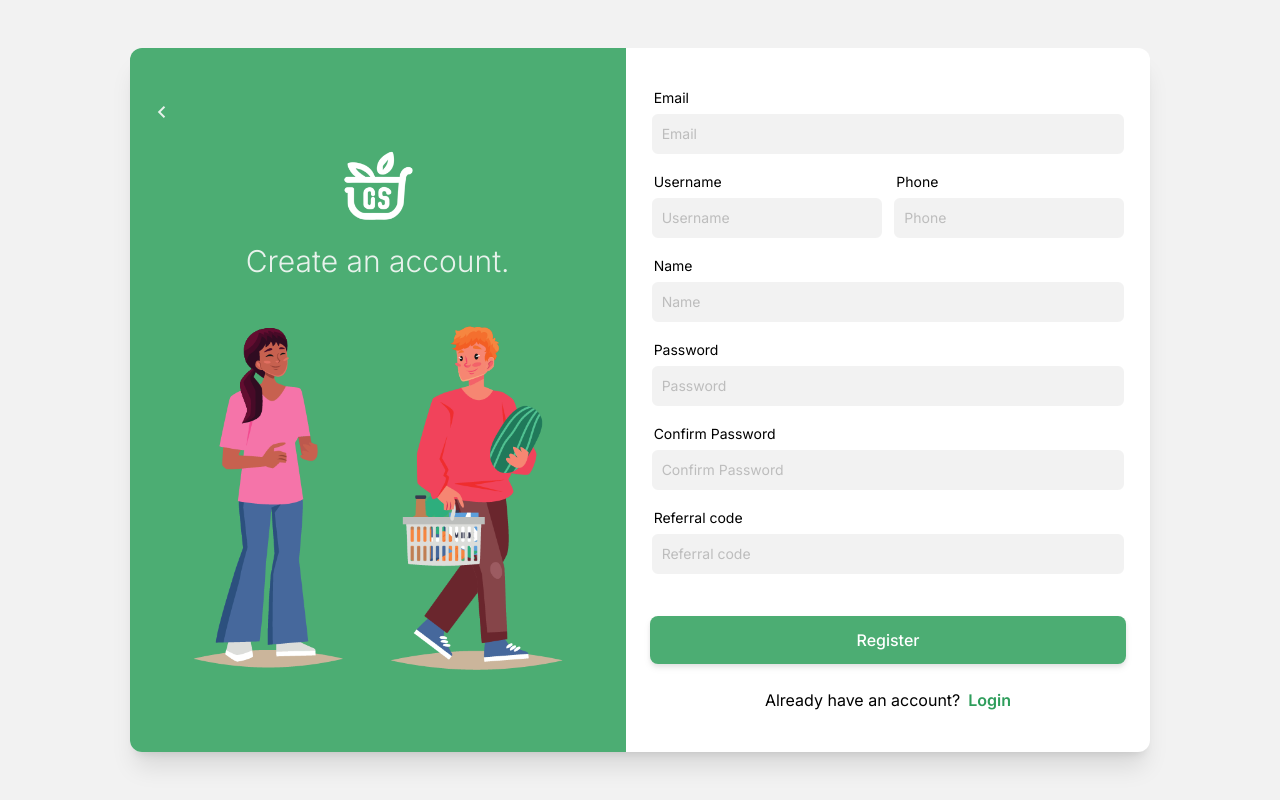
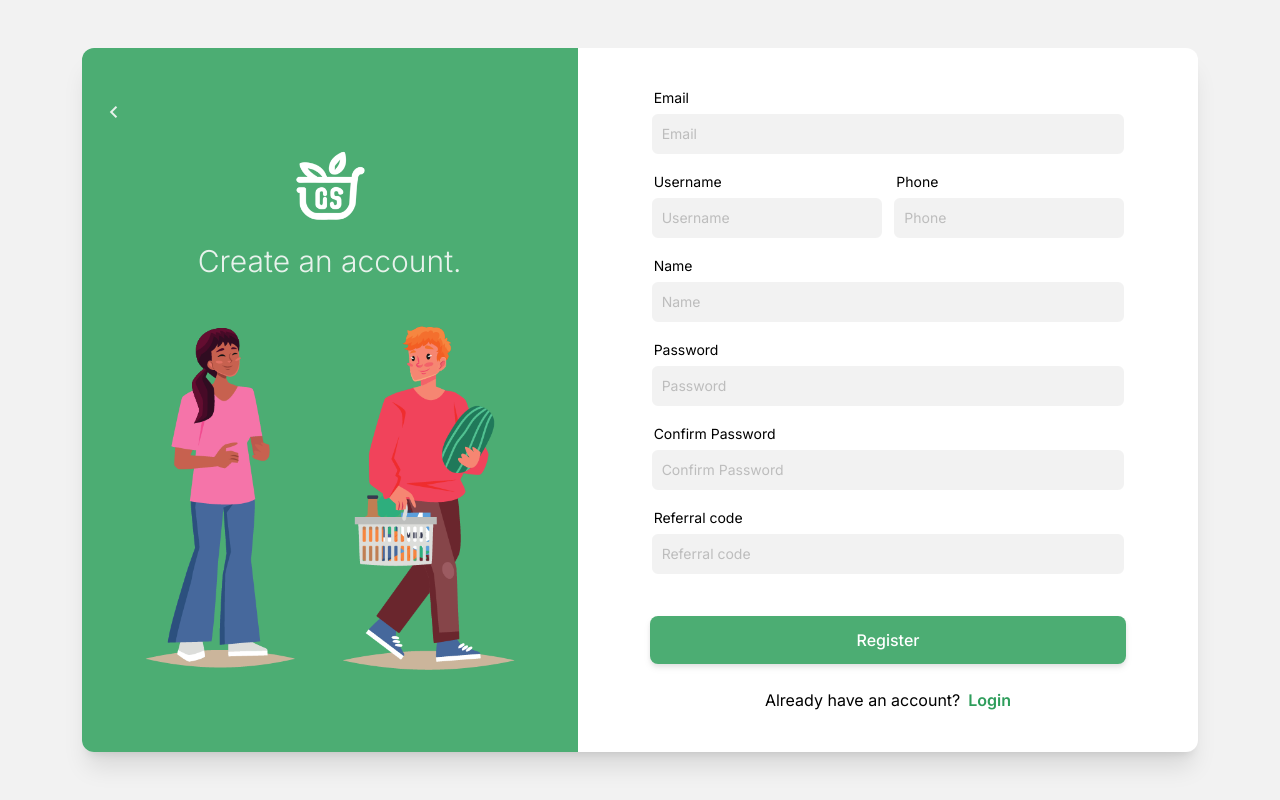
Before and after one commit to purwadhikafullstack/JCWDOL0901, a React (Create React App) app in the folder projects/client/: page /register in a window 1280 px wide. Built offline with nearby package versions, Linux system fonts and the light colour scheme.

Commit message:
adjusted margin for layouting

```diff
--- a/projects/client/src/pages/Register/RegisterDesktop.jsx
+++ b/projects/client/src/pages/Register/RegisterDesktop.jsx
@@ -24,7 +24,7 @@ const RegisterDesktop = () => {
 					<CompanyLogo color={false} className="mb-2 w-1/6 cursor-pointer mx-auto shrink"/>
 					<DesktopIllustration />
 				</div>
-				<div className="flex flex-col items-center shrink-0">
+				<div className="flex flex-col items-center shrink-0 mx-12">
 					<RegisterForm />
 				</div>
 			</div>
```
